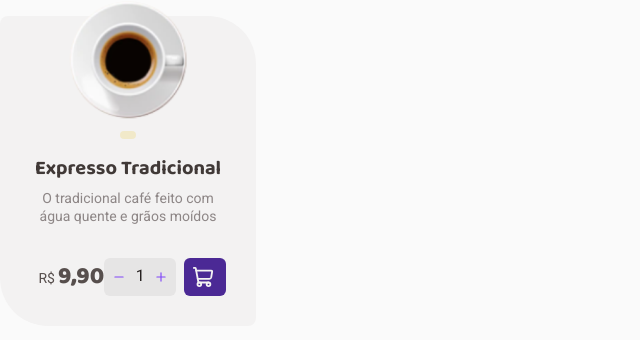
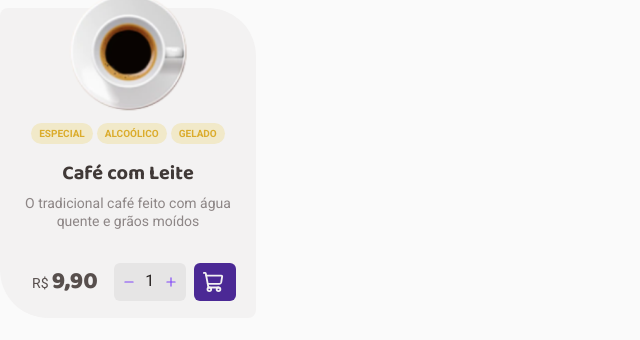
Before and after one commit to YasminFerrariDias/coffeeDelivery, a React (Vite) app: page / in a window 1280 px wide. Shown: the top 340 px of the page, without its empty margins (0-640 px from the left). Built offline with nearby package versions, Linux system fonts and the light colour scheme.

Commit message:
Finalizado o componente tag no CoffeeCard

```diff
--- a/src/App.tsx
+++ b/src/App.tsx
@@ -73,7 +73,7 @@ export function App() {
       </div>*/}
 
       <div className="CoffeeCard">
-        <CoffeeCard img='Expresso' $colorBackground='yellow-light' color='yellow' tagValue={['TRADICIONAL']} variant='tag' />
+        <CoffeeCard img='Expresso' text='Café com Leite' $colorBackground='yellow-light' color='yellow' tagValue={['ESPECIAL', 'ALCOÓLICO', 'GELADO']} variant='tag' />
       </div>
 
       <GlobalStyle />
--- a/src/components/CoffeeCard/index.tsx
+++ b/src/components/CoffeeCard/index.tsx
@@ -23,11 +23,19 @@ import Mochaccino from '../../assets/img/Type=Mochaccino.svg';
 import { Card } from "../Card";
 import { Tag } from "../Tag";
 
+type TagOption =
+    | 'TRADICIONAL'
+    | 'COM LEITE'
+    | 'GELADO'
+    | 'ESPECIAL'
+    | 'ALCOÓLICO'
+
 interface CoffeeCardProps {
   $colorBackground: keyof DefaultTheme,
   color: keyof DefaultTheme
-  tagValue: string[]
+  tagValue: TagOption[]
   variant: "tag"
+  text: string
   img: 'Americano'
   | 'Arabe'
   | 'CafeComLeite'
@@ -44,7 +52,7 @@ interface CoffeeCardProps {
   | 'Mochaccino'
 }
 
-export function CoffeeCard({ img, $colorBackground, color, variant, tagValue }: CoffeeCardProps) {
+export function CoffeeCard({ img, tagValue, text }: CoffeeCardProps) {
   const Img = {
     Americano, Arabe, CafeComLeite, CafeGelado, Capuccino, ChocolateQuente, Cubano, ExpressoCremoso, Expresso, Havaiano, Irlandes, Latte, Macchiato, Mochaccino,
   }[img]
@@ -55,13 +63,13 @@ export function CoffeeCard({ img, $colorBackground, color, variant, tagValue }:
         <img src={Img} />
         <span className="tags">
           {
-            tagValue.map((value: string) => (
-              <Tag BackgroundColor="yellow-light" color="yellow"/>
+            tagValue.map((value) => (
+              <Tag BackgroundColor="yellow-light" tagValue={value} color="yellow" variant="tag" />
             ))
           }
-          {/* <Tag BackgroundColor={$colorBackground} color={color} text={tagValue} variant={variant} /> */}
+
         </span>
-        <span className="title"><Title color="base-subtitle" text="Expresso Tradicional" variant="title-s" /></span>
+        <span className="title"><Title color="base-subtitle" text={text} variant="title-s" /></span>
         <span className="text"><Text text="O tradicional café feito com água quente e grãos moídos" color="base-label" variant="text-s" /></span>
         <footer>
           <Price price="9,90" />
--- a/src/components/CoffeeCard/styles.ts
+++ b/src/components/CoffeeCard/styles.ts
@@ -1,7 +1,7 @@
 import styled from "styled-components";
 
 export const CoffeeCardContainer = styled.div`
-  margin: 1rem;
+  margin: 0.5rem;
   justify-content: center;
   align-items: center;
   display: flex;
@@ -39,11 +39,11 @@ export const CoffeeCardContainer = styled.div`
     margin-top: auto;
     padding: 1rem;
     width: 80%;
+    gap: 1rem;
   }
 `;
 
 export const AddCart = styled.div`
   display: flex;
   gap: 0.5rem;
-
 `;
--- a/src/components/Tag/index.tsx
+++ b/src/components/Tag/index.tsx
@@ -8,12 +8,14 @@ type TextProps = ComponentProps<typeof Text>
 interface TagProps extends TextProps {
   BackgroundColor: keyof DefaultTheme
   className?: string
+  tagValue: string
+  variant: "tag"
 }
 
-export function Tag({ className, BackgroundColor, color, text, variant }: TagProps) {
+export function Tag({ className, BackgroundColor, color, tagValue, variant }: TagProps) {
   return (
     <TagContainer $BackgroundColor={BackgroundColor} className={className}>
-      <Text color={color} text={text} variant={variant} />
+      <Text color={color} text={tagValue} variant={variant} />
     </TagContainer>
   )
 }
--- a/src/components/Text/index.tsx
+++ b/src/components/Text/index.tsx
@@ -10,7 +10,7 @@ interface TextProps {
   | 'text-s'
   | 'text-xs'
   | 'tag'
-  text: string,
+  text?: string,
   color: keyof DefaultTheme;
 }
 
```
